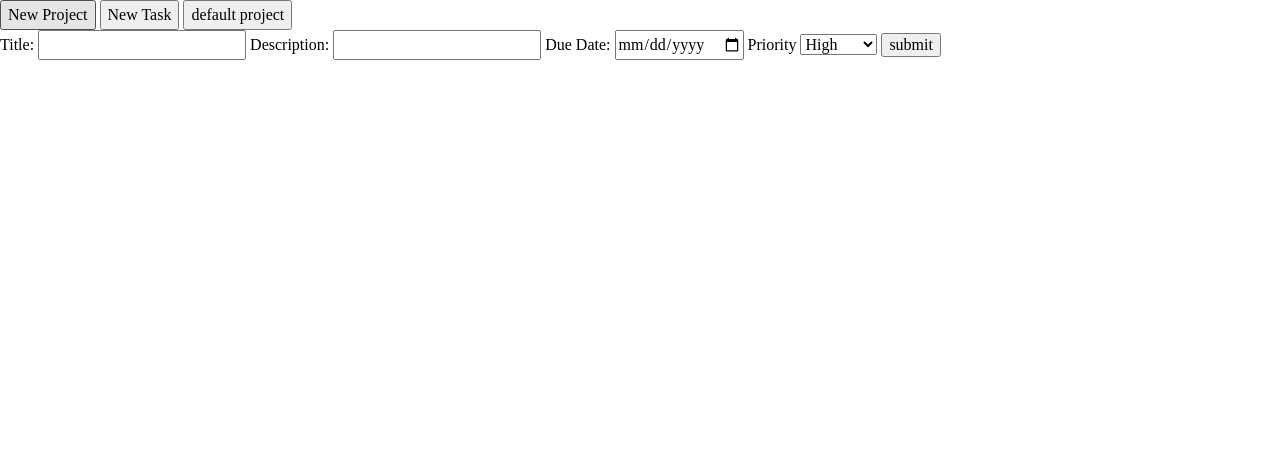
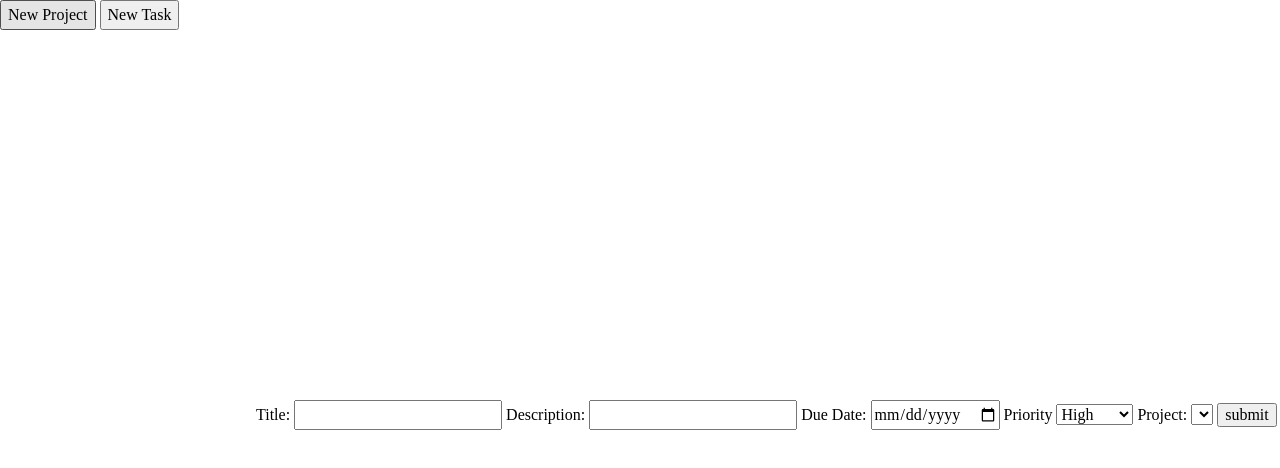
Before and after one commit to Sivasankar300/todo-list, a website built with webpack: page src/template.html in a window 1280 px wide. Both pictures are taken after a click on the button "New Task". Built offline with nearby package versions, Linux system fonts and the light colour scheme.

Commit message:
Add inputForm and storeTask functionality

```diff
--- a/src/displayController.js
+++ b/src/displayController.js
@@ -1,8 +1,11 @@
 export {displayController}
-import { newProject,storedProjects } from "./projects";
+import { newProject,storeProjects } from "./projects";
+import { newTask,storeTask } from "./tasks";
 
 const displayController = (function(){
-    console.log(storedProjects())
+        const inputForm = document.querySelector("#taskInput");
+        inputForm.style.display = "none";
+
 
         const newProjectBtn = document.querySelector("#newProjectBtn");
         const sideBar = document.querySelector("#sideBar");
@@ -18,17 +21,38 @@ const displayController = (function(){
         }
 
         (function displayProject(){
-            for(const item of storedProjects()){
+            /* console.log(storeProjects().getArray())
+            for(const item of storeProjects.getArray()){
                 const currentProject = document.createElement("button");
                 currentProject.textContent = item.name;
                 currentProject.classList.add("project");
                 sideBar.appendChild(currentProject);
+            } */
+        })();
+
+        (function taskInput(){
+            const newTaskBtn = document.querySelector("#newTaskBtn");
+            newTaskBtn.addEventListener("click",displayInput);
+
+            function displayInput(){
+                inputForm.style.display = "block";
             }
+
+        })();
+
+        (function formSubmit(){
+            const submitBtn = document.querySelector("#submit");
+            submitBtn.addEventListener("click", (event) =>  {
+                event.preventDefault();
+
+                const title = document.querySelector("#title").value;
+                const description = document.querySelector("#description").value;
+                const dueDate = document.querySelector("#dueDate").value;
+                const priority = document.querySelector("#priority").value;
+                const project = document.querySelector("#project").value;
+
+                storeTask(newTask(title,description,dueDate,priority,project))
+            })
         })()
 
-        function taskInput(){
-            const form = document.createElement("form")
-
-        }
-
     })()
--- a/src/projects.js
+++ b/src/projects.js
@@ -1,13 +1,19 @@
-export {newProject,storedProjects}
+export {newProject,storeProjects}
 function newProject(name,array){
 
     return{name,array}
 }
 
-const storedProjects = function(){
+const storeProjects = (function (){
     const defaultProject = newProject("default project",[]); //Default project
     const array = [defaultProject];
 
+    const getArray = () => array
 
-    return array
-}
+    function store(task){
+        array.push(task);
+    }
+
+
+    return {getArray,store}
+})()
--- a/src/styles.css
+++ b/src/styles.css
@@ -35,8 +35,22 @@
     }
 
     html,body{
-
+        height:100%;
 
     }
 
   /* CSS reset over */
+
+  #container{
+    height:100%;
+    display:grid;
+    grid-template-columns: 20% 80%;
+  }
+
+  #sideBar{
+    grid-column: 1;
+  }
+
+  #tasks,#taskInput{
+    grid-column: 2;
+  }
--- a/src/tasks.js
+++ b/src/tasks.js
@@ -1,12 +1,18 @@
-export {newTask}
+export {newTask,storeTask}
+import { storeProjects } from "./projects";
 
-function newTask(title,/* description,dueDate,priority,notes,checklist */){
+function newTask(title, description,dueDate,priority,project/*,notes,checklist */){
     /*  Get user's input
         Pass that through a constructor
         Store that in a storage array */
 
     /* Take in those variables and make an object */
 
-    return {title,/* description,dueDate,priority,notes,checklist,project */};
+    return {title,description,dueDate,priority,project/* ,notes,checklist, */};
 
 }
+
+function storeTask(task){
+    storeProjects.store(task)
+    console.log(storeProjects.getArray())
+}
--- a/src/template.html
+++ b/src/template.html
@@ -6,9 +6,13 @@
     <title>Todo List</title>
 </head>
 <body>
-    <div id="sideBar">
-        <button id="newProjectBtn">New Project</button>
+    <div id="container">
+        <div id="sideBar">
+            <button id="newProjectBtn">New Project</button>
         <button id="newTaskBtn">New Task</button>
+    </div>
+    <div id="tasks">
+
     </div>
     <form method="get" id="taskInput">
 
@@ -28,8 +32,17 @@
             <option value="low">Low</option>
         </select>
 
-        <input type="submit" value="submit">
+        <label for="project">Project:</label>
+        <select name="project" id="project">
+
+        </select>
+
+
+
+
+        <input id="submit" type="submit" value="submit">
 
     </form>
+</div>
 </body>
 </html>
```
